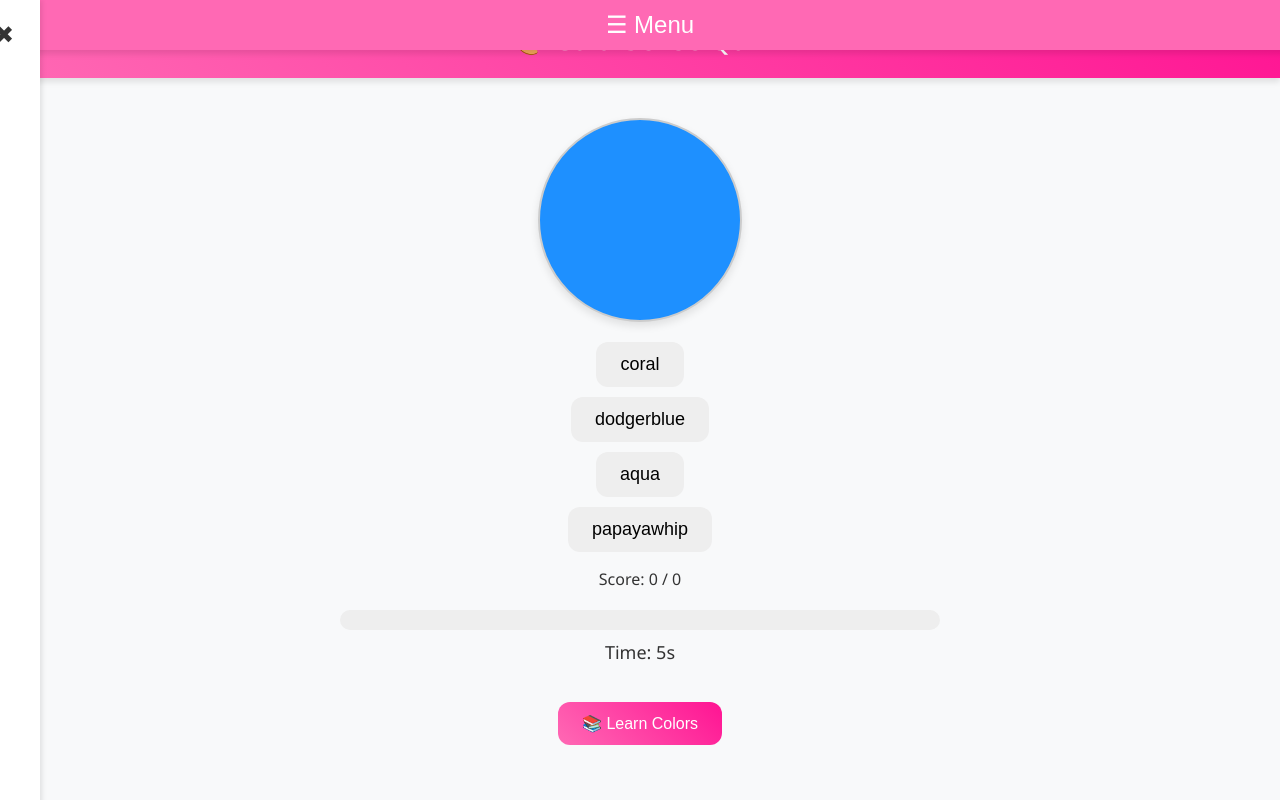
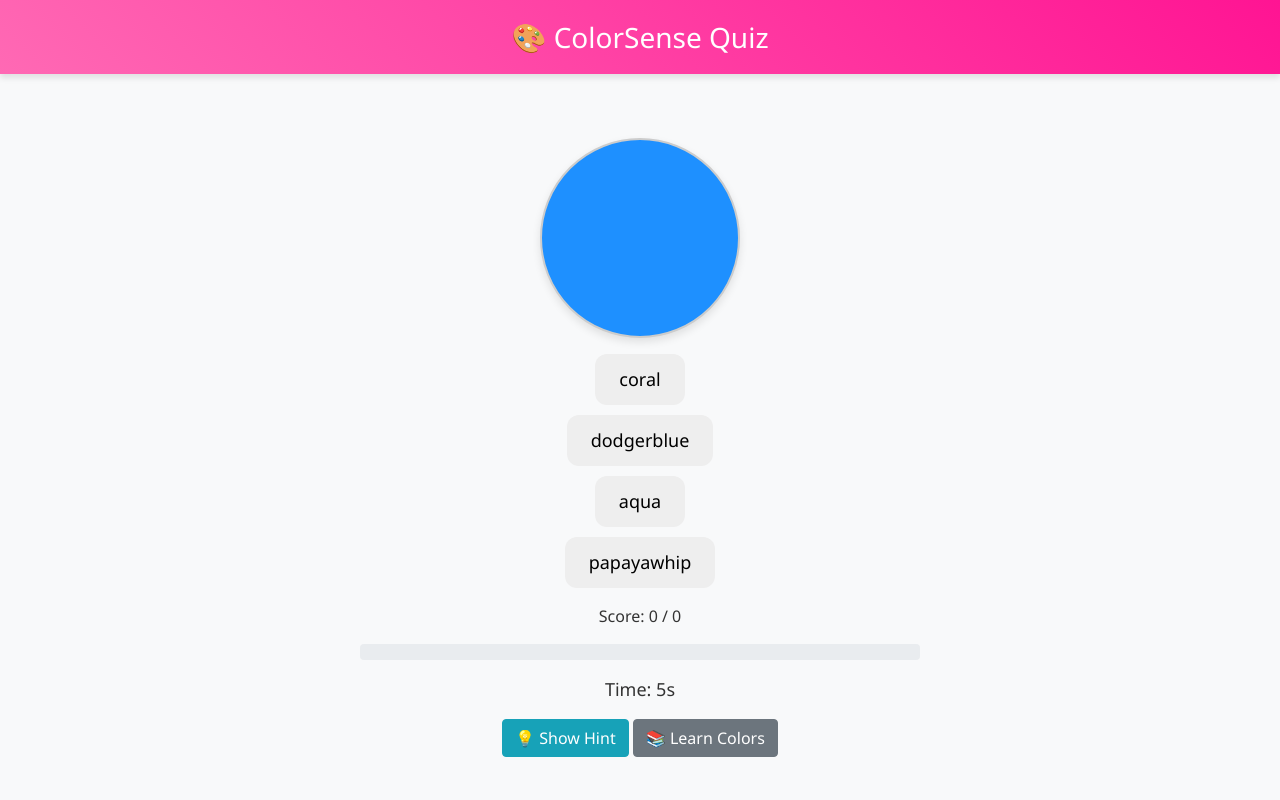
Before and after one commit to DASHANANT/Color, a plain HTML site: page index.html in a window 1280 px wide. Drawn offline with nearby package versions, Linux system fonts and the light colour scheme.

Commit message:
Update index.html
bootstrap integration

```diff
--- a/index.html
+++ b/index.html
@@ -6,31 +6,30 @@
   <title>ColorSense Quiz</title>
   <link rel="manifest" href="manifest.json">
   <meta name="theme-color" content="#ffffff">
+  <link rel="stylesheet" href="https://stackpath.bootstrapcdn.com/bootstrap/4.5.2/css/bootstrap.min.css">
   <link rel="stylesheet" href="style.css">
 </head>
 <body>
-  <header>🎨 ColorSense Quiz</header>
-  <nav class="menu">
-    <button class="menu-btn" onclick="toggleSidebar()">☰ Menu</button>
-  </nav>
-  <aside class="sidebar" id="sidebar">
-    <button class="close-btn" onclick="toggleSidebar()">✖</button>
-    <h2>Menu</h2>
-    <ul>
-      <li><a href="learn.html">📚 Learn Colors</a></li>
-      <li><a href="#" onclick="showLastScores()">📈 Last Scores</a></li>
-      <li><a href="#" onclick="resetQuiz()">🔄 Reset Quiz</a></li>
-    </ul>
-  </aside>
-  <div class="container">
-    <div class="color-box" id="colorBox"></div>
-    <div class="options" id="options"></div>
-    <div class="feedback" id="feedback"></div>
-    <p id="score">Score: 0 / 0</p>
-    <div class="progress-bar" id="progressBar"></div>
-    <p id="timer">Time: 0s</p>
-    <button class="learn-btn" onclick="location.href='learn.html'">📚 Learn Colors</button>
+  <header class="text-center py-3 bg-primary text-white">🎨 ColorSense Quiz</header>
+  <div class="container mt-4">
+    <div class="row">
+      <div class="col-12 text-center">
+        <div class="color-box mb-3" id="colorBox"></div>
+        <div class="options mb-3" id="options"></div>
+        <div class="feedback mb-3" id="feedback"></div>
+        <p id="score" class="mb-3">Score: 0 / 0</p>
+        <div class="progress mb-3">
+          <div class="progress-bar" id="progressBar" role="progressbar" style="width: 0%;"></div>
+        </div>
+        <p id="timer" class="mb-3">Time: 0s</p>
+        <button class="btn btn-info mb-3" onclick="showHint()">💡 Show Hint</button>
+        <button class="btn btn-secondary mb-3" onclick="location.href='learn.html'">📚 Learn Colors</button>
+      </div>
+    </div>
   </div>
+  <script src="https://code.jquery.com/jquery-3.5.1.slim.min.js"></script>
+  <script src="https://cdn.jsdelivr.net/npm/@popperjs/core@2.9.2/dist/umd/popper.min.js"></script>
+  <script src="https://stackpath.bootstrapcdn.com/bootstrap/4.5.2/js/bootstrap.min.js"></script>
   <script src="script.js"></script>
 </body>
 </html>
```
